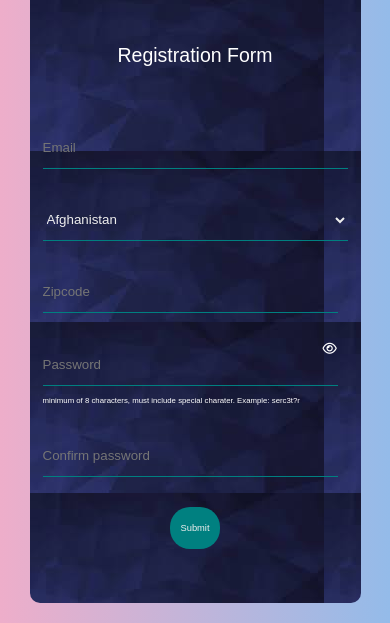
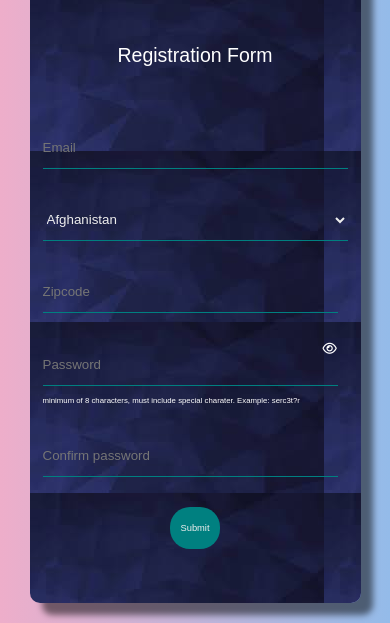
Before and after one commit to Alat-star/odin-form, a plain HTML site: page index.html in a window 390 px wide. Shown: the part 221-844 px from the top of the page. Drawn offline with Linux system fonts and the light colour scheme.

Commit message:
mobile-responsive

```diff
--- a/style.css
+++ b/style.css
@@ -158,6 +158,7 @@ i{
 
     .container-div {
         grid-template-columns: 1fr;
+        box-shadow: 12px 12px 6px 0px rgba(0,0,0,0.5);
     }
 
     .form-img > img {
```
